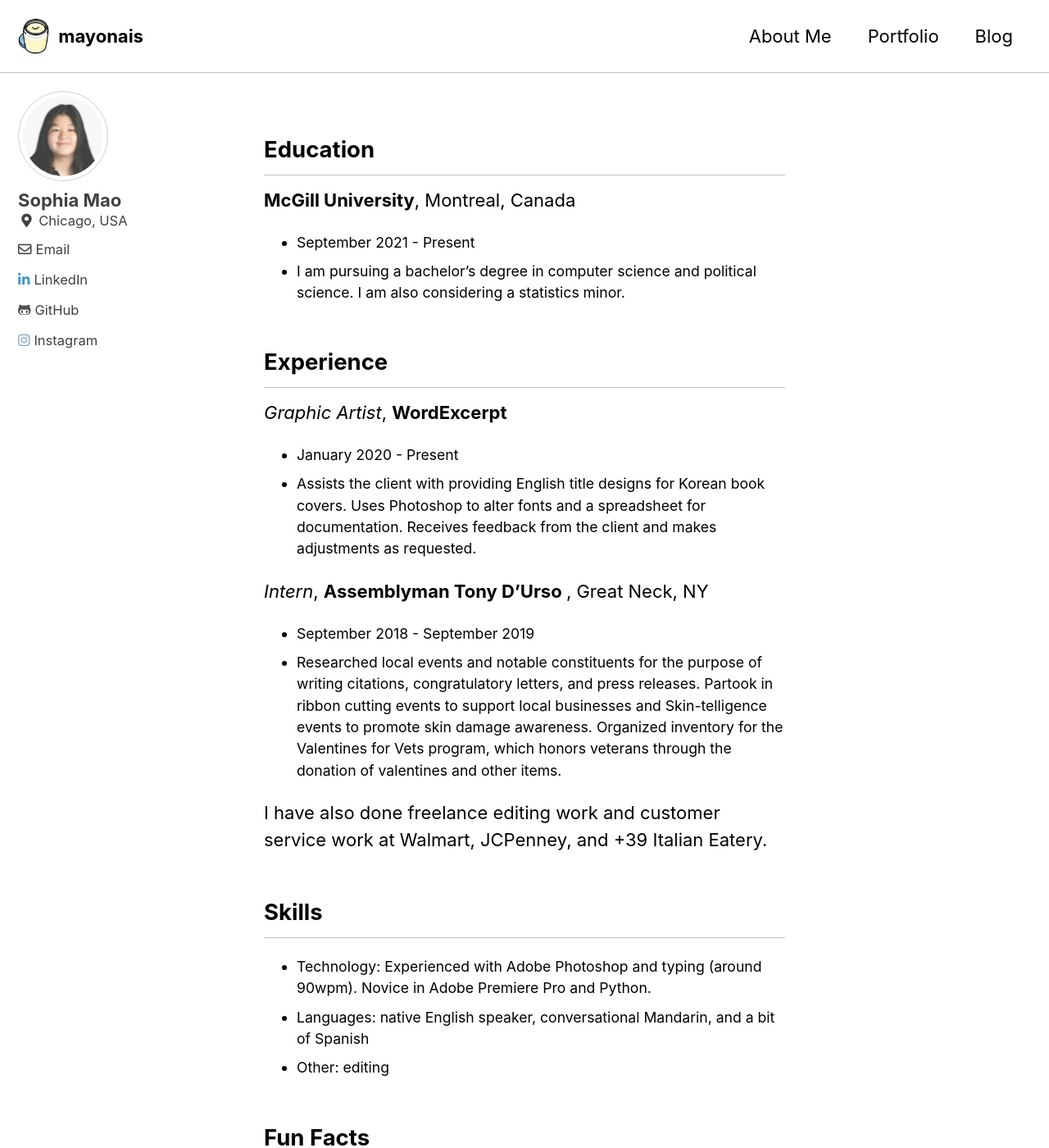
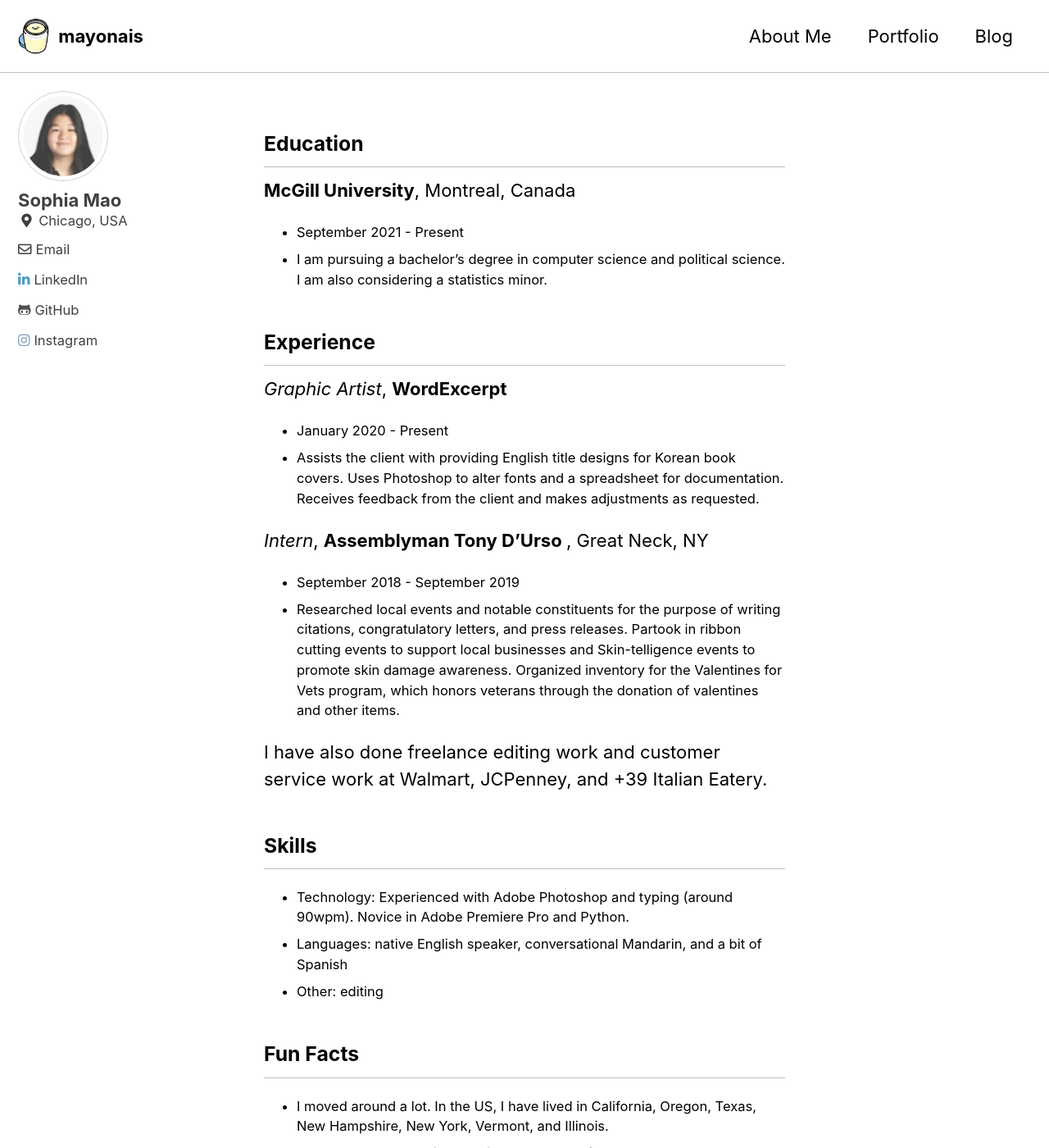
Before and after one commit to mayonais/mayonais.github.io, a Jekyll site: the page built from index.html, in a window 1280 px wide and 1400 px high. Shown: the whole window at 82% size. Built offline with Jekyll 4.4.1, drawn with Linux system fonts in a browser that asks for light colours; cached includes are drawn as plain includes; the list of posts is cut into pages by our own code.

Commit message:
about size

```diff
--- a/_sass/minimal-mistakes/_page.scss
+++ b/_sass/minimal-mistakes/_page.scss
@@ -79,11 +79,11 @@ body {
 
 .page__lead {
   font-family: $global-font-family;
-  font-size: $type-size-4;
+  font-size: $type-size-6;
 }
 
 .page__content {
-  h2 {
+  h3 {
     padding-bottom: 0.5em;
     border-bottom: 1px solid $border-color;
   }
@@ -108,7 +108,7 @@ body {
   p,
   li,
   dl {
-    font-size: 0.8em;
+    font-size: 0.75em;
   }
 
   /* paragraph indents */
--- a/index.html
+++ b/index.html
@@ -6,14 +6,14 @@ header:
     overlay_image:
 ---
 
-<h2> Education </h2>
+<h3> Education </h3>
 <b> McGill University</b>, Montreal, Canada
 <ul>
   <li> September 2021 - Present </li>
   <li> I am pursuing a bachelor’s degree in computer science and political science. I am also considering a statistics minor. </li>
 </ul>
 
-<h2> Experience </h2>
+<h3> Experience </h3>
 <em> Graphic Artist</em>, <b> WordExcerpt </b>
 <ul>
     <li> January 2020 - Present </li>
@@ -26,14 +26,14 @@ header:
 </ul>
 I have also done freelance editing work and customer service work at Walmart, JCPenney, and +39 Italian Eatery.
 
-<h2> Skills </h2>
+<h3> Skills </h3>
 <ul>
     <li> Technology: Experienced with Adobe Photoshop and typing (around 90wpm). Novice in Adobe Premiere Pro and Python.  </li>
     <li> Languages: native English speaker, conversational Mandarin, and a bit of Spanish </li>
     <li> Other: editing </li>
 </ul>
 
-<h2> Fun Facts </h2>
+<h3> Fun Facts </h3>
 <ul>
     <li> I moved around a lot. In the US, I have lived in California, Oregon, Texas, New Hampshire, New York, Vermont, and Illinois.</li>
     <li> I have donated my hair three times to Locks of Love. </li>
```
